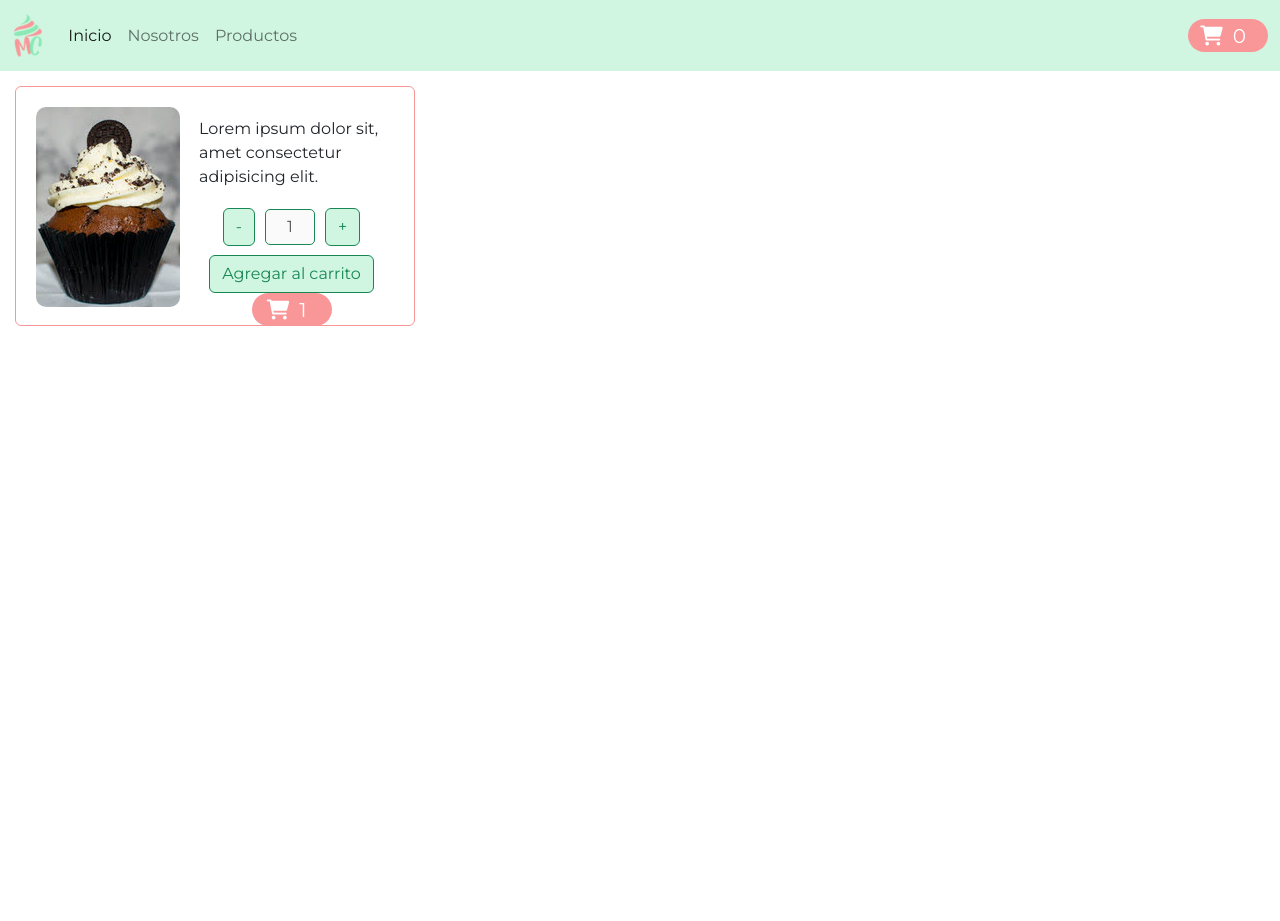
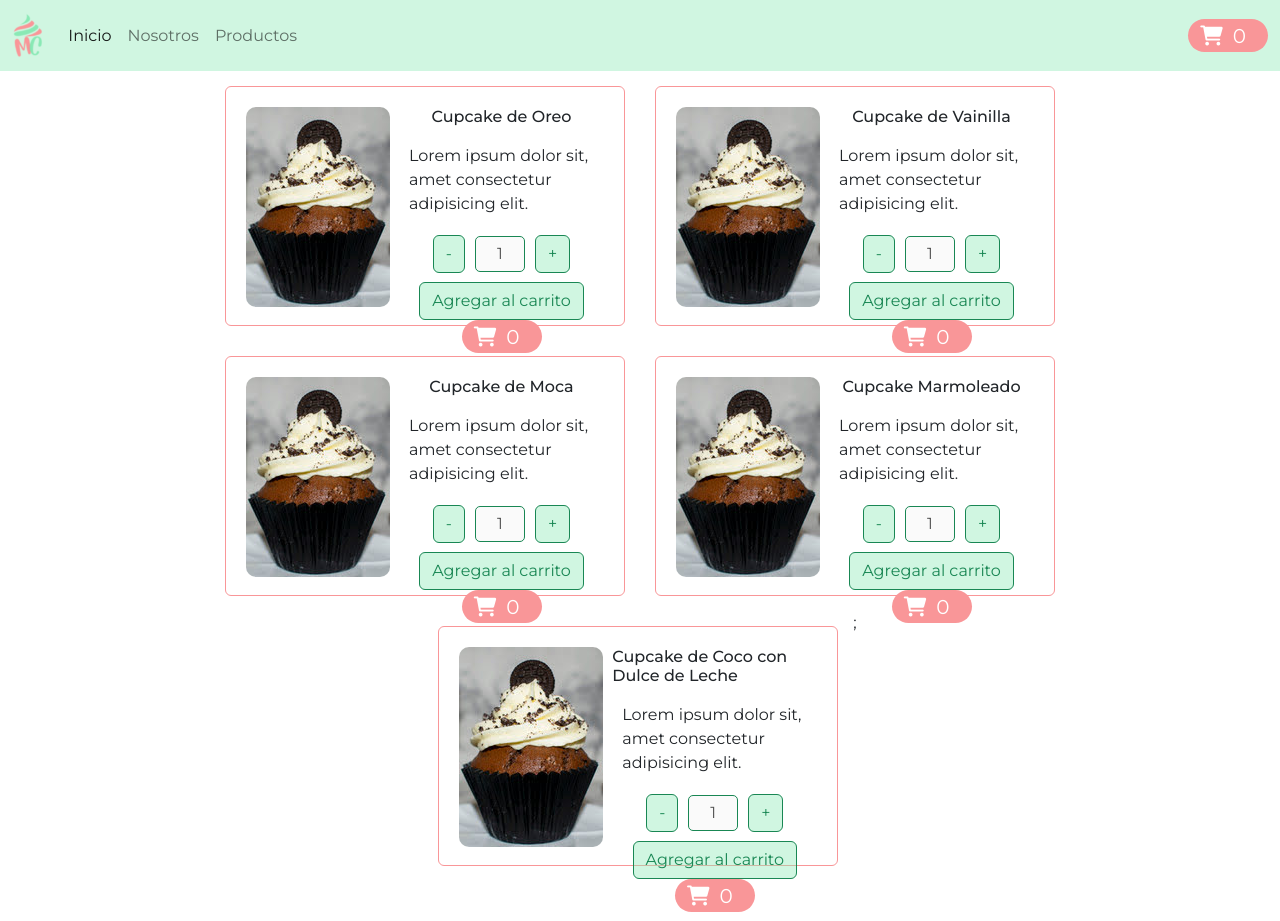
Before and after one commit to gelbass/MundoCupcake, a React (Create React App) app: page / in a window 1280 px wide. Before the commit the page ends 800 px from the top, so only its background shows below. Built offline with nearby package versions, Linux system fonts and the light colour scheme.

Commit message:
Map 05/09/22

```diff
--- a/src/App.css
+++ b/src/App.css
@@ -90,4 +90,10 @@ p {
   border-radius: 10px;
 }
 
+.listProductos {
+  display: flex;
+  flex-wrap: wrap;
+  justify-content: center;
+}
+
 /*# sourceMappingURL=App.css.map */
--- a/src/components/Card/Card.jsx
+++ b/src/components/Card/Card.jsx
@@ -1,37 +1,21 @@
 import React, { useState } from "react";
 import ItemCount from "../ItemCount/ItemCount";
 
-const Card = ({stock,initial}) => {
-    const [countAdd, setCountAdd] = useState(initial);
+const Card = ({ nombre, stock, initial }) => {
 
-    const Add = ()=>{
-        let valor= countAdd;
-        if(countAdd < stock){
-            ++valor;
-        };
-        setCountAdd(valor);
-    }
-
-    const Delete = ()=>{
-        let valor= countAdd;
-        if(countAdd >=1){
-            --valor;
-        }
-        setCountAdd(valor);
-    }
 	return (
+		<>
 			<div className="card">
 				<img className="img img-producto" src="./CupCake_OREO.jpg" alt="producto" />
 				<div className="detalle">
+					<h6>{nombre}</h6>
 					<p>Lorem ipsum dolor sit, amet consectetur adipisicing elit. </p>
 				</div>
 				<div className="compra">
-                <input type="button" className="btn btn-verde" value="-" onClick={Delete}/>
-                <input type="text" className="cantidadCompra" value={countAdd} disabled />
-                <input type="button" className="btn btn-verde" value="+" onClick={Add}/>
-                <ItemCount onAdd={countAdd} />
+					<ItemCount stock={stock} initial={initial}/>
 				</div>
 			</div>
+		</>
 	);
 }
 export default Card;
--- a/src/components/ItemCount/ItemCount.jsx
+++ b/src/components/ItemCount/ItemCount.jsx
@@ -1,15 +1,38 @@
 import React, { useState } from "react";
 import CartWidget from "../CartWidget/CartWidget";
 
-const ItemCount = ({ onAdd }) => {
-    const [addCart, setAddCart] = useState(onAdd);
+const ItemCount = ({ stock,initial }) => {
+  const [addCart, setAddCart] = useState("0");
+  const [countAdd, setCountAdd] = useState(initial);
+  let valor;
+  const Add = () => {
+	  valor = countAdd;
+		if (countAdd < stock) {
+			++valor;
+		};
+		setCountAdd(valor);
+	}
 
-    return (
-        <>
-            <input type="button" className="btn btn-verde" value="Agregar al carrito" onClick = {()=>{setAddCart(onAdd)}}/>
-            <CartWidget cantidad={addCart} />
-        </>
-    );
+	const Delete = () => {
+		valor = countAdd;
+		if (countAdd >= 1) {
+			--valor;
+		}
+		setCountAdd(valor);
+	}
+  const onAdd = ()=>{
+    console.log(valor);
+    setAddCart(countAdd);
+  }
+  return (
+    <>
+      <input type="button" className="btn btn-verde" value="-" onClick={Delete} />
+      <input type="text" className="cantidadCompra" value={countAdd} disabled />
+      <input type="button" className="btn btn-verde" value="+" onClick={Add} />
+      <input type="button" className="btn btn-verde" value="Agregar al carrito" onClick={onAdd} />
+      <CartWidget cantidad={addCart} />
+    </>
+  );
 };
 
 export default ItemCount;
--- /dev/null
+++ b/src/components/ItemList/ItemList.jsx
@@ -0,0 +1,12 @@
+import React from "react";
+import Card from "../Card/Card";
+
+const ItemList = ({ productos }) => {
+	return (
+		<div className="listProductos">
+			{productos.map(item => <Card nombre={item.nombre} stock={item.cantidad} initial={"1"} />)};
+		</div>
+	);
+}
+
+export default ItemList;
--- a/src/components/ItemListContainer/ItemListContainer.jsx
+++ b/src/components/ItemListContainer/ItemListContainer.jsx
@@ -1,12 +1,17 @@
 import React from "react";
-import Card from "../Card/Card";
-// import CartWidget from "../CartWidget/CartWidget";
+import ItemList from "../ItemList/ItemList";
 
-const producto = { id: "CCK-OREO", nombre: "Cupcake de Oreo", cantidad: 10 };
+
+const productos = [{ id: "CCK-OREO", nombre: "Cupcake de Oreo", cantidad: 10 },
+{ id: "CCK-VAINILLA", nombre: "Cupcake de Vainilla", cantidad: 20 },
+{ id: "CCK-MOCA", nombre: "Cupcake de Moca", cantidad: 15 },
+{ id: "CCK-MARMOLEADO", nombre: "Cupcake Marmoleado", cantidad: 20 },
+{ id: "CCK-COCO-DLCH", nombre: "Cupcake de Coco con Dulce de Leche", cantidad: 30 }
+];
 const ItemListContainer = () => {
   return (
     <>
-      <Card stock = {producto.cantidad} initial={"1"}/>
+      <ItemList productos = {productos}/>
     </>
   );
 }
--- a/src/scss/_componentes.scss
+++ b/src/scss/_componentes.scss
@@ -90,3 +90,9 @@ p {
 .img-producto{
     border-radius: 10px;
 }
+
+.listProductos{
+    display: flex;
+    flex-wrap: wrap;
+    justify-content: center;
+}
```
Also changed, not shown: src/components/EnConstruccion/EnConstruccion.jsx (deleted, +0 -19 lines), 1 other file (tests, documents, lock files or other folders). Lines whose indentation alone changed are shown as unchanged.
